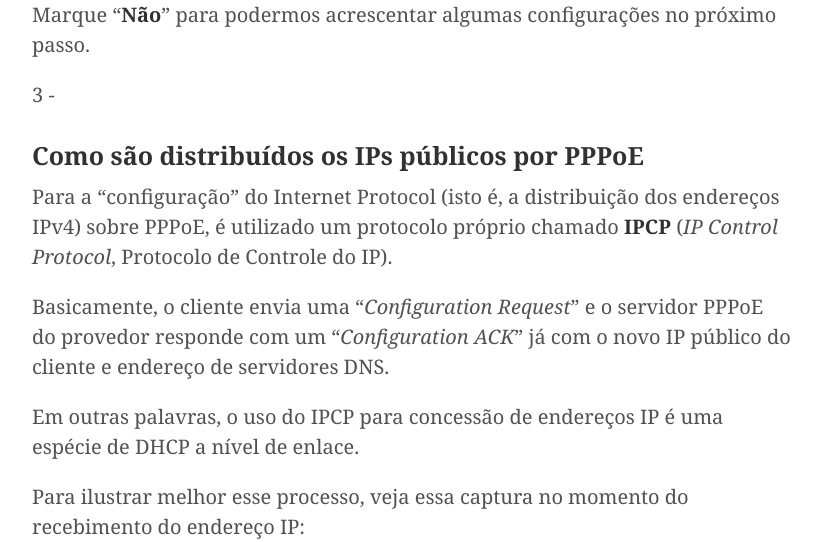
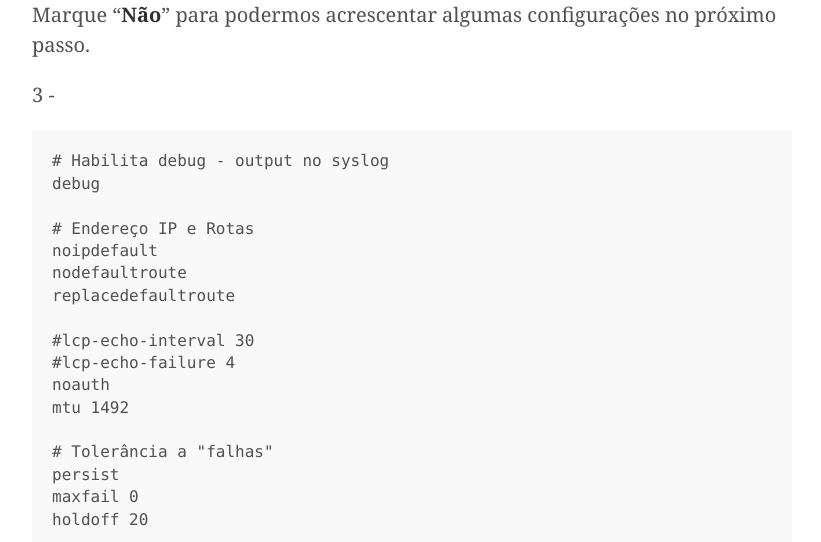
Before and after one commit to Kingm0b/jekyll-minimal-theme, a Jekyll site: the page built from _posts/2016-12-25-debian-pppoe.md, in a window 1280 px wide and 1400 px high, scrolled down 3838 px. Shown: the part 109-651 px from the top of the window, without its empty margins (228-1049 px from the left). Built offline with Jekyll 4.4.1, drawn with Linux system fonts in a browser that asks for light colours; some of the changed text lies outside the part shown; grey boxes are pictures that could not be loaded.

Commit message:
Add files via upload

````diff
--- a/_posts/2016-12-25-debian-pppoe.md
+++ b/_posts/2016-12-25-debian-pppoe.md
@@ -107,6 +107,35 @@ Marque "**Não**" para podermos acrescentar algumas configurações no próximo
 
 3 -
 
+```
+# Habilita debug - output no syslog
+debug
+
+# Endereço IP e Rotas
+noipdefault
+nodefaultroute
+replacedefaultroute
+
+#lcp-echo-interval 30
+#lcp-echo-failure 4
+noauth
+mtu 1492
+
+# Tolerância a "falhas"
+persist
+maxfail 0
+holdoff 20
+
+plugin rp-pppoe.so eth0
+
+# Informações de autenticação
+hide-password
+user "usuario@provedor"
+```
+
+### Como se dá o *discover* de servidores PPPoE
+
+
 ### Como são distribuídos os IPs públicos por PPPoE
 
 Para a "configuração" do Internet Protocol (isto é, a distribuição dos endereços IPv4) sobre PPPoE, é utilizado um protocolo próprio chamado **IPCP** (*IP Control Protocol*, Protocolo de Controle do IP).
@@ -121,4 +150,9 @@ Para ilustrar melhor esse processo, veja essa captura no momento do recebimento
 
 Neste caso, o roteador Cisco do provedor transmitiu para o cliente uma mensagem IPCP do tipo "*Configuration Nak*", no campo "*Options*" desta mensagem temos o IP concedido: 201.2.31.31. De posse deste endereço, cabe ao equipamento setar este IP á sua interface *ppp*.
 
+
+### Qual a relação entre PPPoE e redes ATM ?
+
+Se estou utilizando PPPoE, por que tenho que definir configurações de redes ATM no meu modem?
+
 EOF
````
Also changed, not shown: other parts of _posts/2016-12-25-debian-pppoe.md (+1 -1 lines).
